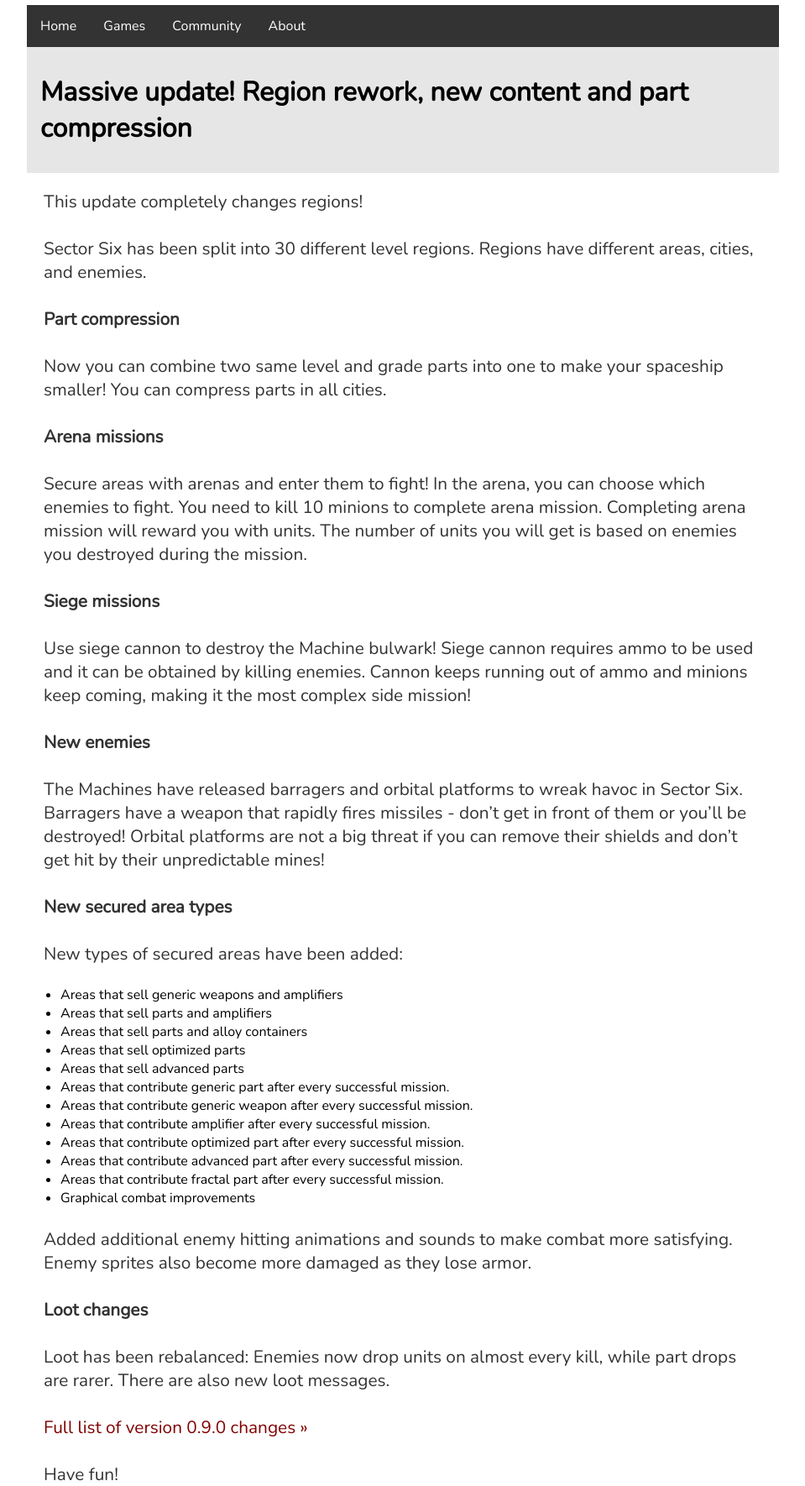
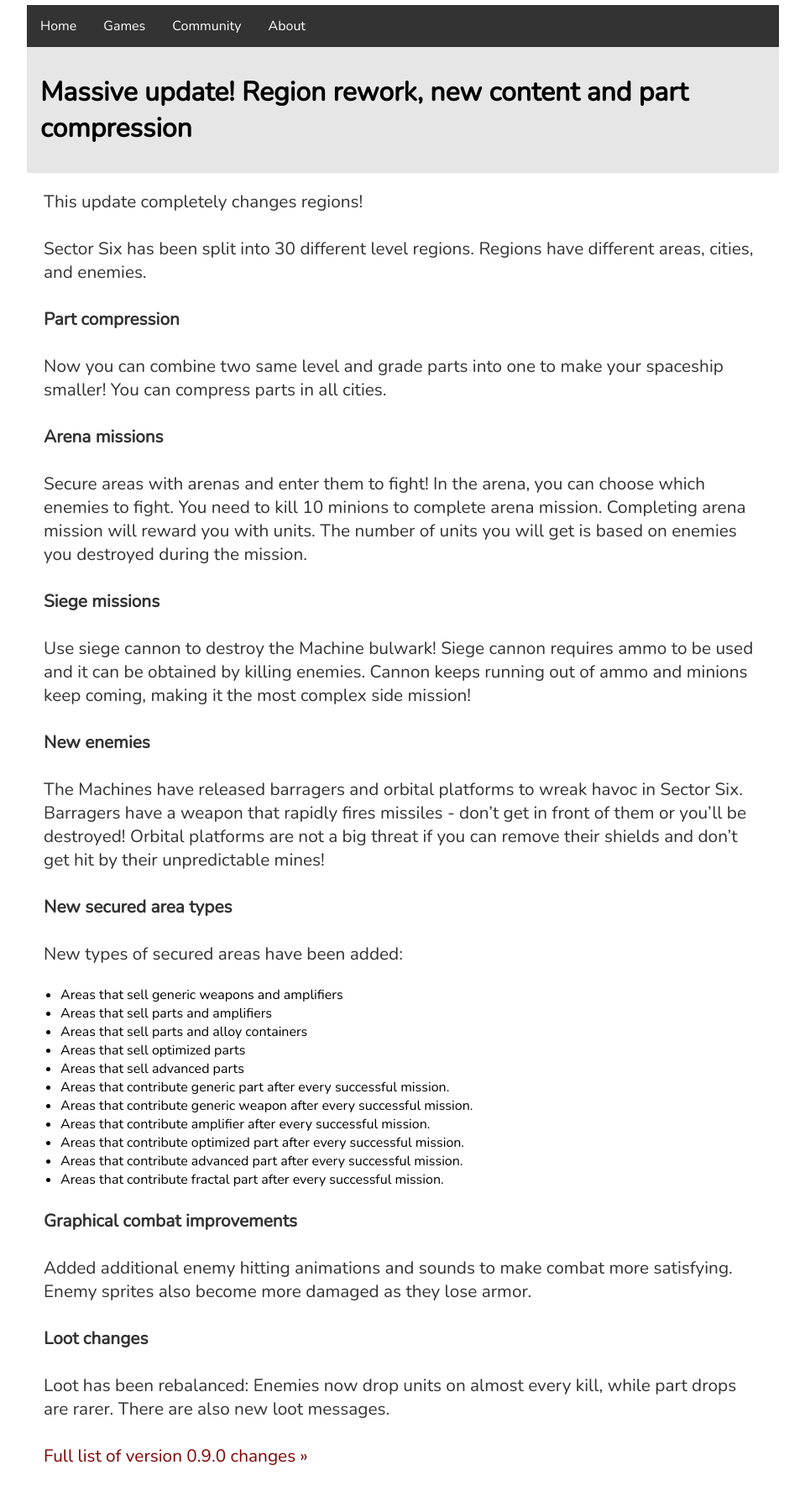
Before and after one commit to Phoebe3663/Zuurix.github.io, a Jekyll site: the page built from _posts/2017-11-18-090-update.md, in a window 1280 px wide. Shown: the part 308-2078 px from the top of the page at 84% size, without its empty margins (160-1119 px from the left). Built offline with Jekyll 4.4.1, drawn with Linux system fonts in a browser that asks for light colours; comment, search, counter and statistics services are not loaded; grey boxes are pictures that could not be loaded.

Commit message:
Update 2017-11-18-090-update.md

```diff
--- a/_posts/2017-11-18-090-update.md
+++ b/_posts/2017-11-18-090-update.md
@@ -49,7 +49,8 @@ New types of secured areas have been added:
 * Areas that contribute optimized part after every successful mission.
 * Areas that contribute advanced part after every successful mission.
 * Areas that contribute fractal part after every successful mission.
-* Graphical combat improvements
+
+**Graphical combat improvements**
 
 Added additional enemy hitting animations and sounds to make combat more satisfying.
 Enemy sprites also become more damaged as they lose armor.
```
